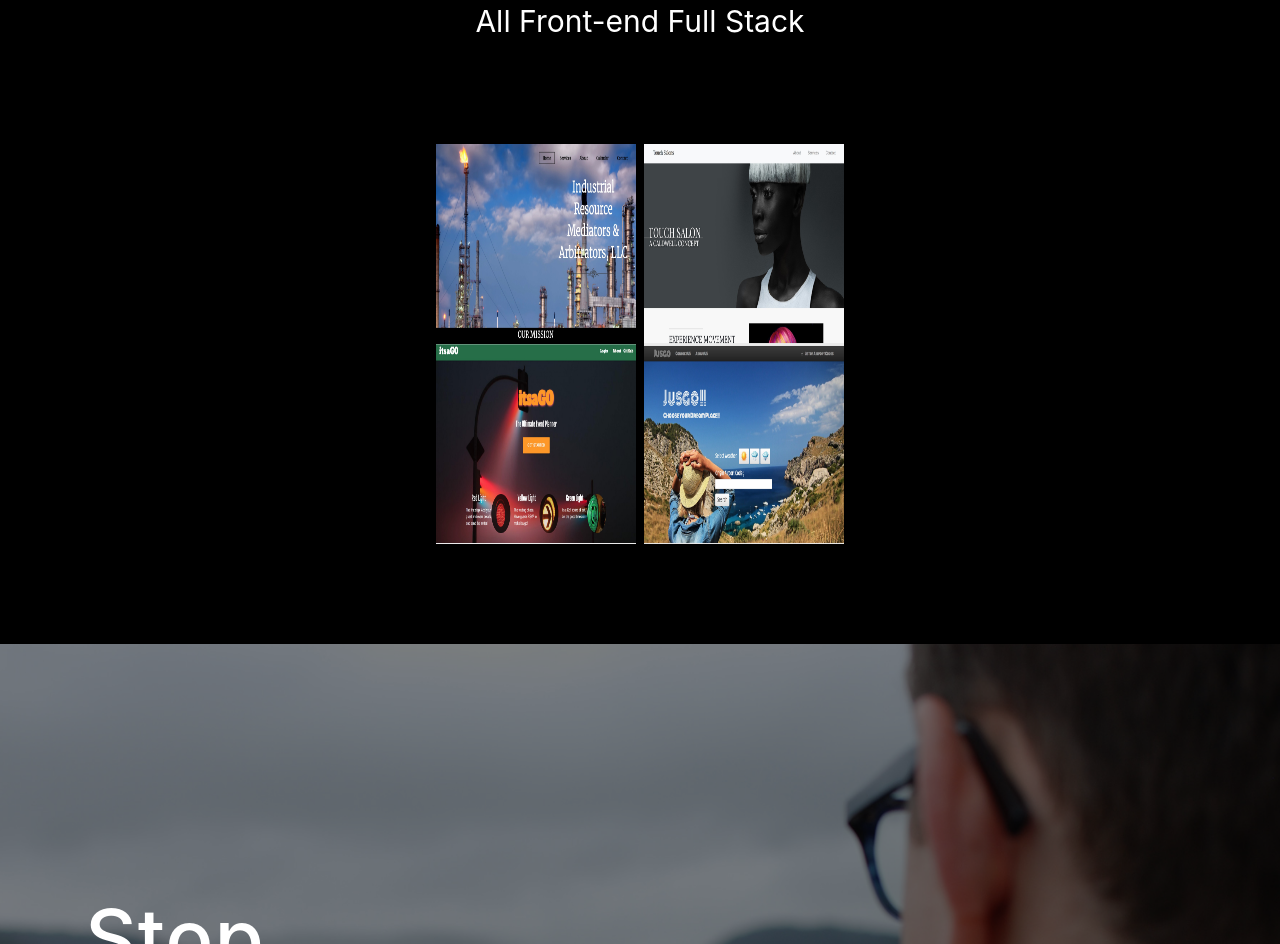
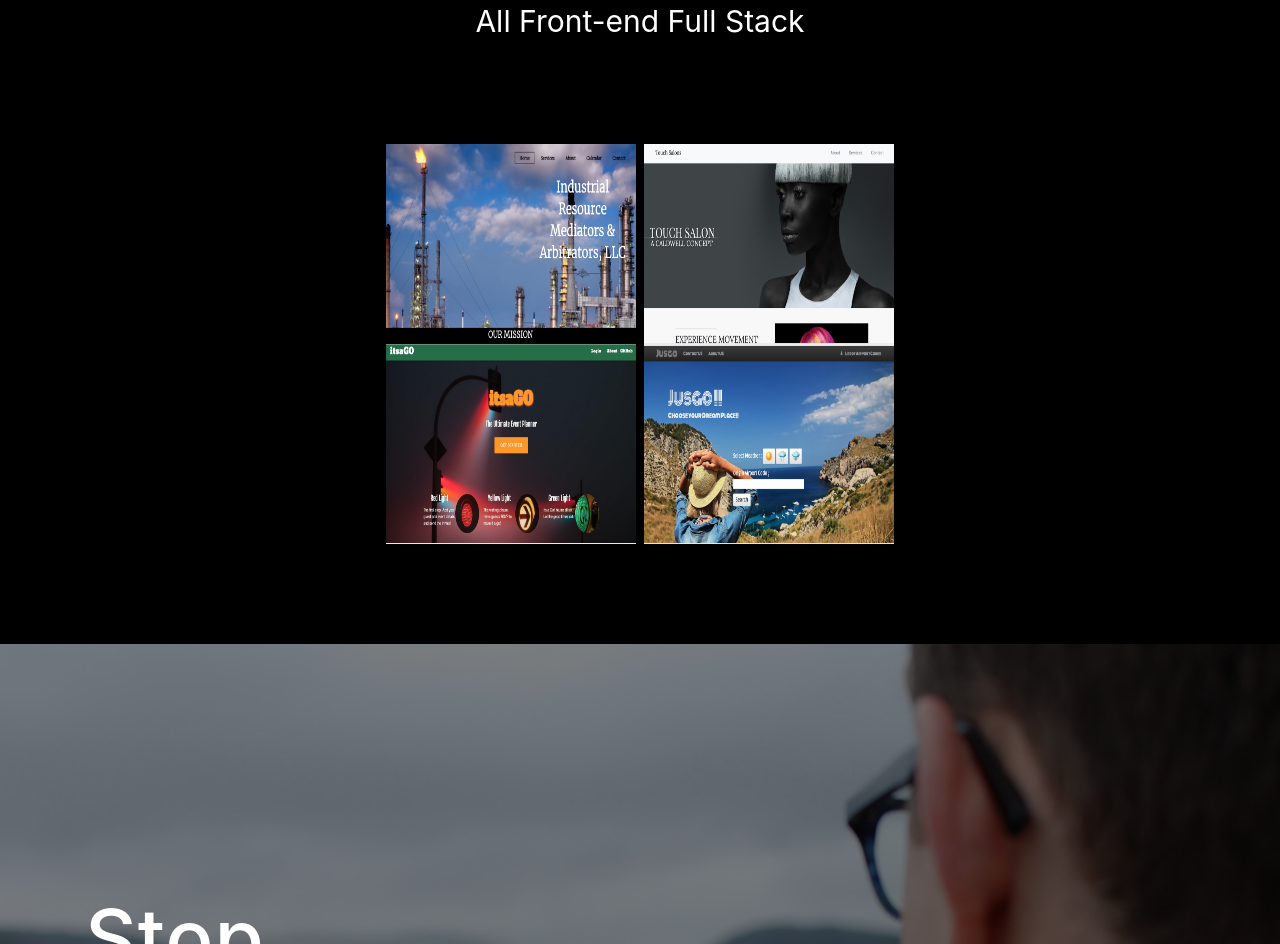
Before and after one commit to marianapt/portfolio, a website with bundled scripts: page index.html in a window 1280 px wide. Shown: the part 1511-2455 px from the top of the page. Built offline with nearby package versions, Linux system fonts and the light colour scheme; a web font is replaced by a local one.

Commit message:
made img wider

```diff
--- a/index.html
+++ b/index.html
@@ -143,10 +143,10 @@
           </div>
 
           <section class="cnt">
-          <div id="div1" class="targetDiv"><a href="http://irmallc.com" target="blank"> <img style="width:200px; height: 200px; "src="img/frontend1.jpg" alt="http:irmallc.com"></a>
-            <a href="http://touchbeautysalons.com" target="blank"> <img style="width:200px; height: 200px; "src="img/frontend2.jpg" alt=""></a></div>
-          <div id="div2" class="targetDiv"> <a href="https://its-a-go.herokuapp.com/"target="blank" ><img style="width:200px; height: 200px; "src="img/backend1.jpg" alt=""></a>
-           <a href="https://github.com/marianapt/itsAGo" target="blank"><img style="width:200px; height: 200px; "src="img/backend2.jpg" alt=""></a></div>
+          <div id="div1" class="targetDiv"><a href="http://irmallc.com" target="blank"> <img style="width:250px; height: 200px; "src="img/frontend1.jpg" alt="http:irmallc.com"></a>
+            <a href="http://touchbeautysalons.com" target="blank"> <img style="width:250px; height: 200px; "src="img/frontend2.jpg" alt=""></a></div>
+          <div id="div2" class="targetDiv"> <a href="https://its-a-go.herokuapp.com/"target="blank" ><img style="width:250px; height: 200px; "src="img/backend1.jpg" alt=""></a>
+           <a href="https://github.com/marianapt/itsAGo" target="blank"><img style="width:250px; height: 200px; "src="img/backend2.jpg" alt=""></a></div>
 
           </section>
 
```
